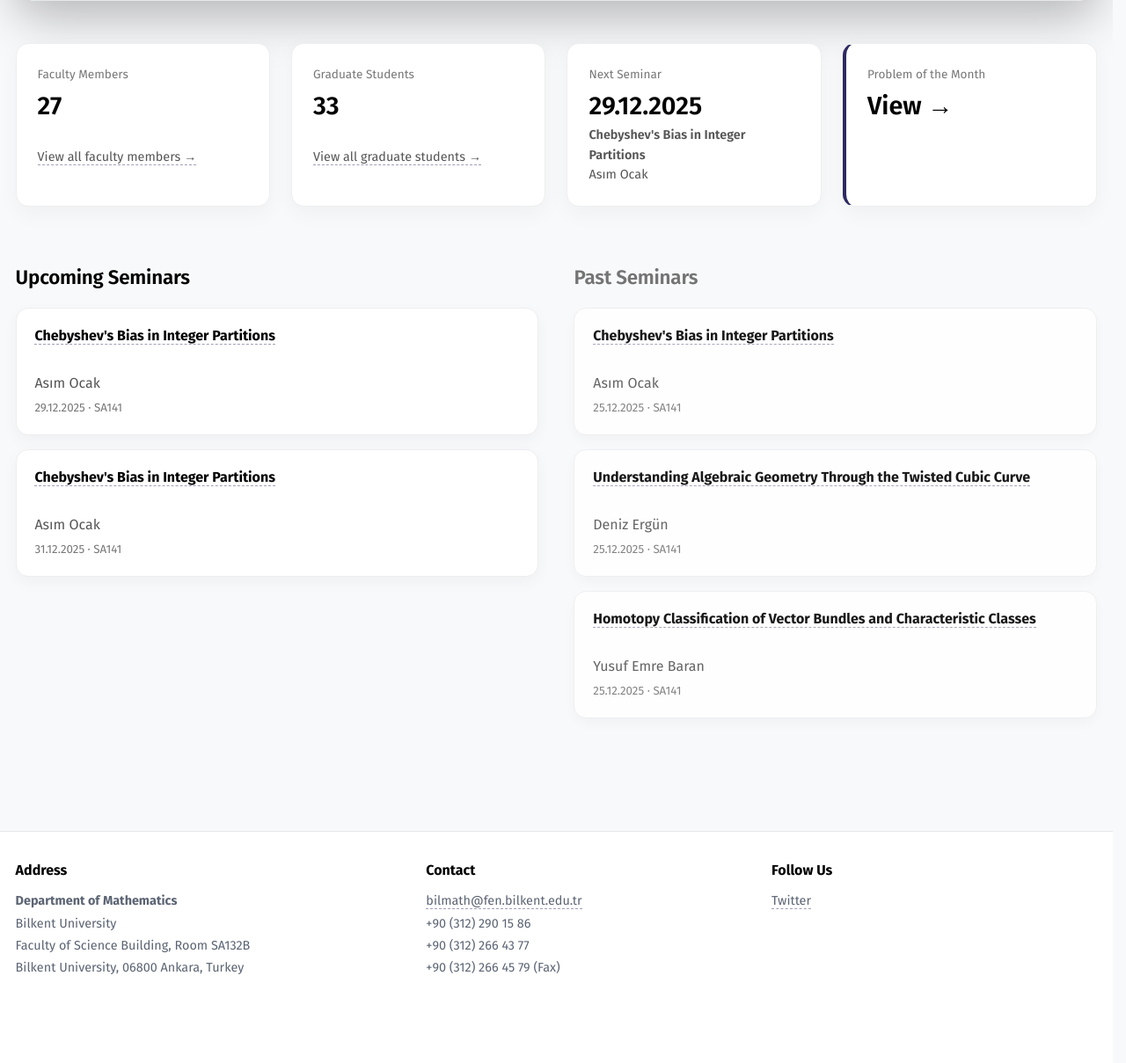
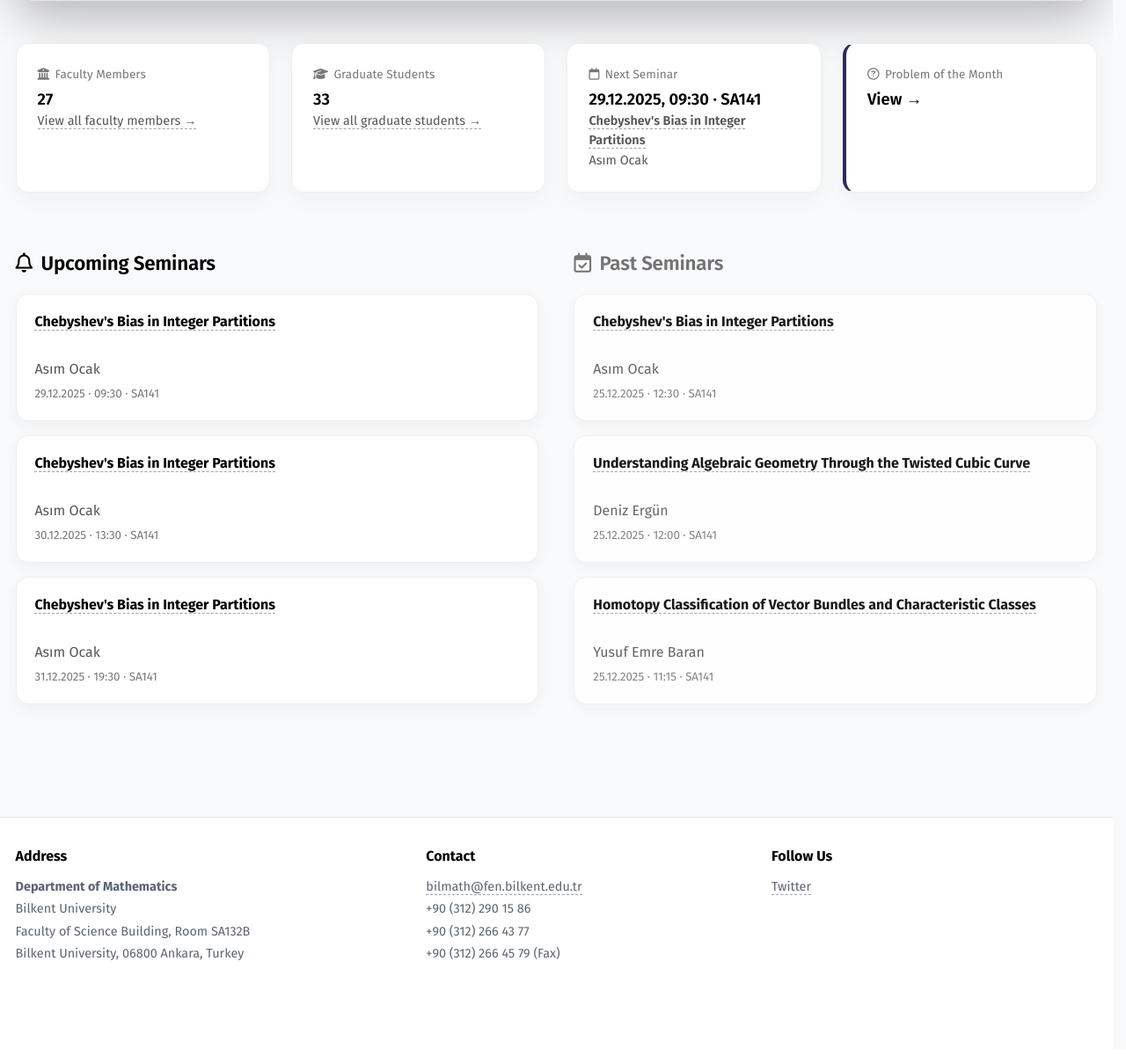
Before and after one commit to berkbavas/BilkentMathWebsite, a PHP site: page / in a window 1280 px wide. Shown: the part 680-1889 px from the top of the page at 88% size. After the commit the page ends 1772 px from the top, so only its background shows below. Run offline with PHP 8.4, Linux system fonts and the light colour scheme.

Commit message:
Minor tweaks

```diff
--- a/assets/css/index.css
+++ b/assets/css/index.css
@@ -16,12 +16,7 @@ h2 {
     margin-top: 1.5rem;
     margin-bottom: 3rem;
     border-radius: 22px;
-
-    background-image:
-        linear-gradient(rgba(0, 0, 0, 0.35),
-            rgba(0, 0, 0, 0.55)),
-        url("../img/002.jpg");
-
+    background-image: linear-gradient(rgba(0, 0, 0, 0.35), rgba(0, 0, 0, 0.55)), url("../img/002.jpg");
     background-size: cover;
     background-position: center;
     box-shadow: 0 18px 56px rgba(0, 0, 0, 0.28);
@@ -37,7 +32,6 @@ h2 {
     box-shadow: 0 8px 22px rgba(0, 0, 0, 0.45);
     color: #fff;
 }
-
 
 .header h1 {
     font-size: clamp(2rem, 2.8vw, 2.4rem);
@@ -69,7 +63,6 @@ h2 {
     border-color: #fff;
 }
 
-
 .home-kpis {
     display: grid;
     grid-template-columns: repeat(auto-fit, minmax(220px, 1fr));
@@ -96,8 +89,12 @@ h2 {
     margin-bottom: .25rem;
 }
 
+.kpi-label i {
+    margin-right: .4rem;
+}
+
 .kpi-value {
-    font-size: 1.8rem;
+    font-size: 1.15rem;
     font-weight: 600;
 }
 
@@ -105,7 +102,6 @@ h2 {
     font-size: .9rem;
     color: #555;
 }
-
 
 .kpi-link {
     text-decoration: none;
@@ -164,7 +160,11 @@ h2 {
 }
 
 
-@media (max-width: 768px) {
+.seminar-column i {
+    margin-right: .6rem;
+}
+
+@media (max-width: 960px) {
     .home-seminars {
         grid-template-columns: 1fr;
     }
--- a/assets/data/seminars.js
+++ b/assets/data/seminars.js
@@ -4,7 +4,15 @@ export const SEMINARS = [
         title: "Chebyshev's Bias in Integer Partitions",
         link: "seminars/2025-2026/senior_project_25122025.pdf",
         date: "31.12.2025",
-        time: "12:30",
+        time: "19:30",
+        place: "SA141"
+    },
+    {
+        speaker: "Asım Ocak",
+        title: "Chebyshev's Bias in Integer Partitions",
+        link: "seminars/2025-2026/senior_project_25122025.pdf",
+        date: "30.12.2025",
+        time: "13:30",
         place: "SA141"
     },
     {
@@ -12,7 +20,7 @@ export const SEMINARS = [
         title: "Chebyshev's Bias in Integer Partitions",
         link: "seminars/2025-2026/senior_project_25122025.pdf",
         date: "29.12.2025",
-        time: "12:30",
+        time: "09:30",
         place: "SA141"
     },
     {
--- a/assets/js/index.js
+++ b/assets/js/index.js
@@ -1,6 +1,8 @@
 import { SEMINARS } from "../data/seminars.js";
 import { CURRENT_FACULTY_EN } from "../data/faculty.js";
 import { GRADUATE_STUDENTS } from "../data/graduate-students.js";
+
+
 
 function toDateKey(s, t) { // DD.MM.YYYY -> Date
 	const [d, m, y] = s.split(".").map(x => x.padStart(2, "0"));
@@ -27,9 +29,11 @@ function render() {
 	renderSeminars("upcomingSeminars", upcoming);
 	renderSeminars("pastSeminars", past);
 
-	if (upcoming.length) {
-		document.getElementById("nextSeminarDate").textContent = upcoming[0].date;
-		document.getElementById("nextSeminarTitle").textContent = upcoming[0].title;
+	document.getElementById("upcomingSeminarsTitle").hidden = upcoming.length === 0;
+
+	if (upcoming.length > 0) {
+		document.getElementById("nextSeminarDate").textContent = upcoming[0].date + `, ${upcoming[0].time} · ${upcoming[0].place}`;
+		document.getElementById("nextSeminarTitle").innerHTML = `<a href="${upcoming[0].link}" target="_blank" rel="noopener noreferrer">${upcoming[0].title}</a>`;
 		document.getElementById("nextSeminarSpeaker").textContent = upcoming[0].speaker;
 	}
 }
@@ -39,8 +43,8 @@ function renderSeminars(containerId, list) {
 	el.innerHTML = list.map(s => `
     <div class="seminar-card">
       <strong><a href="${s.link}" target="_blank" rel="noopener noreferrer">${s.title}</a></strong><br>
-      <span>${s.speaker}</span><br>
-      <small>${s.date} · ${s.place}</small>
+      <span>${s.speaker}</span>
+      <small>${s.date} · ${s.time} · ${s.place}</small>
     </div>
   `).join("");
 }
--- a/index.html
+++ b/index.html
@@ -61,34 +61,34 @@
 
         <section class="home-kpis">
             <div class="kpi-card">
-                <div class="kpi-label" data-lang="en">Faculty Members</div>
-                <div class="kpi-label" data-lang="tr">Öğretim Üyeleri</div>
+                <div class="kpi-label" data-lang="en"><i class="fa-solid fa-building-columns"></i>Faculty Members</div>
+                <div class="kpi-label" data-lang="tr"><i class="fa-solid fa-building-columns"></i>Öğretim Üyeleri</div>
                 <div class="kpi-value" id="facultyCount">—</div>
-                <br>
                 <div class="kpi-sub" data-lang="en"><a href="faculty.html">View all faculty members →</a></div>
                 <div class="kpi-sub" data-lang="tr"><a href="faculty.html">Tüm öğretim üyelerini görüntüle →</a></div>
             </div>
 
             <div class="kpi-card">
-                <div class="kpi-label" data-lang="en">Graduate Students</div>
-                <div class="kpi-label" data-lang="tr">Yüksek Lisans ve Doktora Öğrencileri</div>
+                <div class="kpi-label" data-lang="en"><i class="fa-solid fa-graduation-cap"></i>Graduate Students</div>
+                <div class="kpi-label" data-lang="tr"><i class="fa-solid fa-graduation-cap"></i>Lisansüstü Öğrencileri</div>
                 <div class="kpi-value" id="gradCount">—</div>
-                <br>
-                <div class="kpi-sub" data-lang="en"><a href="graduate-students.html">View all graduate students →</a></div>
-                <div class="kpi-sub" data-lang="tr"><a href="graduate-students.html">Tüm lisansüstü öğrencilerini görüntüle →</a></div>
+                <div class="kpi-sub" data-lang="en"><a href="graduate-students.html">View all graduate students →</a>
+                </div>
+                <div class="kpi-sub" data-lang="tr"><a href="graduate-students.html">Tüm lisansüstü öğrencilerini
+                        görüntüle →</a></div>
             </div>
 
             <div class="kpi-card">
-                <div class="kpi-label" data-lang="en">Next Seminar</div>
-                <div class="kpi-label" data-lang="tr">Sonraki Seminer</div>
+                <div class="kpi-label" data-lang="en"><i class="fa-regular fa-calendar"></i>Next Seminar</div>
+                <div class="kpi-label" data-lang="tr"><i class="fa-regular fa-calendar"></i>Sonraki Seminer</div>
                 <div class="kpi-value" id="nextSeminarDate">—</div>
                 <div class="kpi-sub bold" id="nextSeminarTitle">—</div>
                 <div class="kpi-sub" id="nextSeminarSpeaker">—</div>
             </div>
 
             <a href="problem-of-month.html" class="kpi-card kpi-link">
-                <div class="kpi-label" data-lang="en">Problem of the Month</div>
-                <div class="kpi-label" data-lang="tr">Ayın Sorusu</div>
+                <div class="kpi-label" data-lang="en"><i class="fa-regular fa-circle-question"></i>Problem of the Month</div>
+                <div class="kpi-label" data-lang="tr"><i class="fa-regular fa-circle-question"></i>Ayın Sorusu</div>
                 <div class="kpi-value" data-lang="en">View →</div>
                 <div class="kpi-value" data-lang="tr">Görüntüle →</div>
             </a>
@@ -97,14 +97,16 @@
 
         <section class="home-seminars">
             <div class="seminar-column">
-                <h2 data-lang="en">Upcoming Seminars</h2>
-                <h2 data-lang="tr">Yaklaşan Seminerler</h2>
+                <div class="seminar-column upcoming" id="upcomingSeminarsTitle">
+                    <h2 data-lang="en"><i class="fa-regular fa-bell"></i>Upcoming Seminars</h2>
+                    <h2 data-lang="tr"><i class="fa-regular fa-bell"></i>Yaklaşan Seminerler</h2>
+                </div>
                 <div id="upcomingSeminars"></div>
             </div>
 
             <div class="seminar-column past">
-                <h2 data-lang="en">Past Seminars</h2>
-                <h2 data-lang="tr">Geçmiş Seminerler</h2>
+                <h2 data-lang="en"><i class="fa-regular fa-calendar-check"></i>Past Seminars</h2>
+                <h2 data-lang="tr"><i class="fa-regular fa-calendar-check"></i>Geçmiş Seminerler</h2>
                 <div id="pastSeminars"></div>
             </div>
         </section>
```
Also changed, not shown: assets/js/problem-of-month.js (+5 -2 lines).
